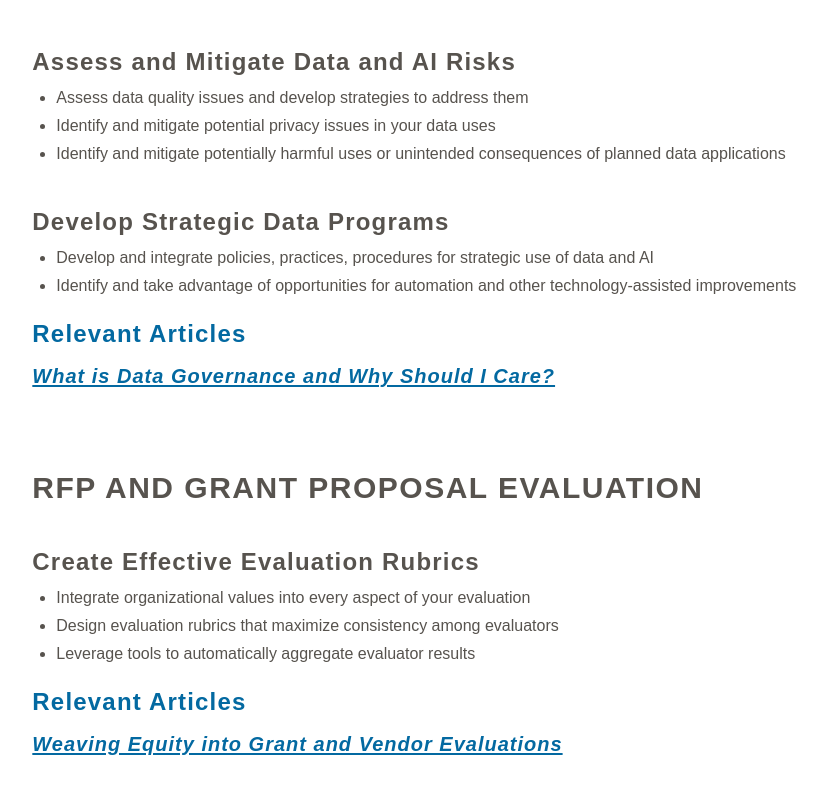
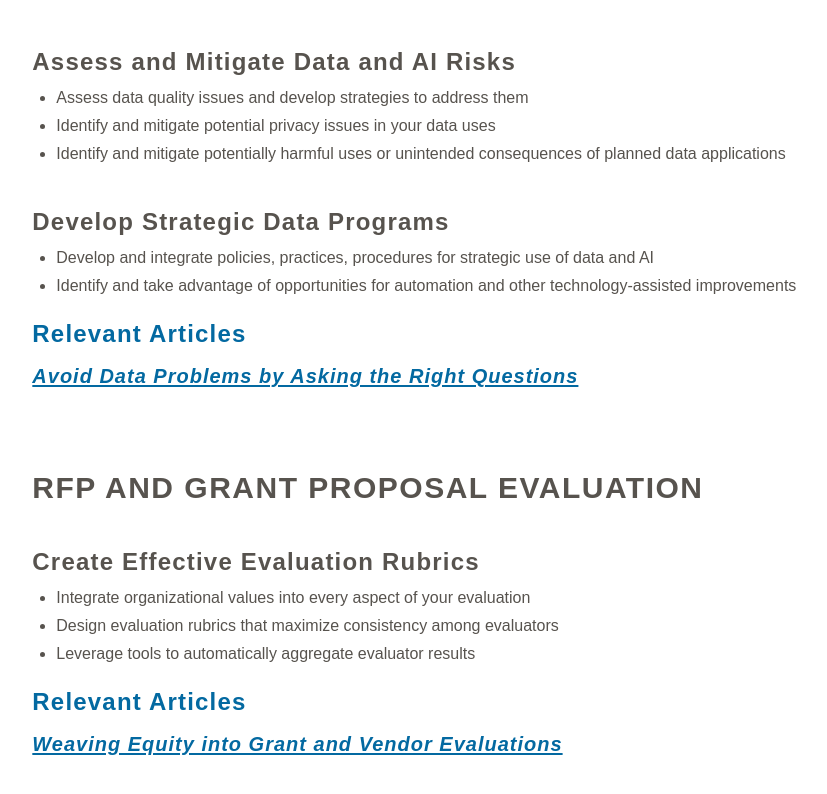
Before and after one commit to DeepWeave/deepweave-website, a Next.js app: page /services in a window 1280 px wide. Shown: the part 1461-2255 px from the top of the page, without its empty margins (114-941 px from the left). Built offline with nearby package versions, Linux system fonts and the light colour scheme.

Commit message:
Added a data governance article

```diff
--- a/src/app/data.ts
+++ b/src/app/data.ts
@@ -87,8 +87,8 @@ export const serviceObjects: ServiceObject[] = [
 		],
 		articles: [
 			{
-				title: "What is Data Governance and Why Should I Care?",
-				href: "www.google.com",
+				title: "Avoid Data Problems by Asking the Right Questions",
+				href: "https://www.linkedin.com/pulse/avoid-data-problems-asking-right-questions-eric-jackson-zlkge/",
 				tags: ["Data Governance"],
 			},
 		],
```
